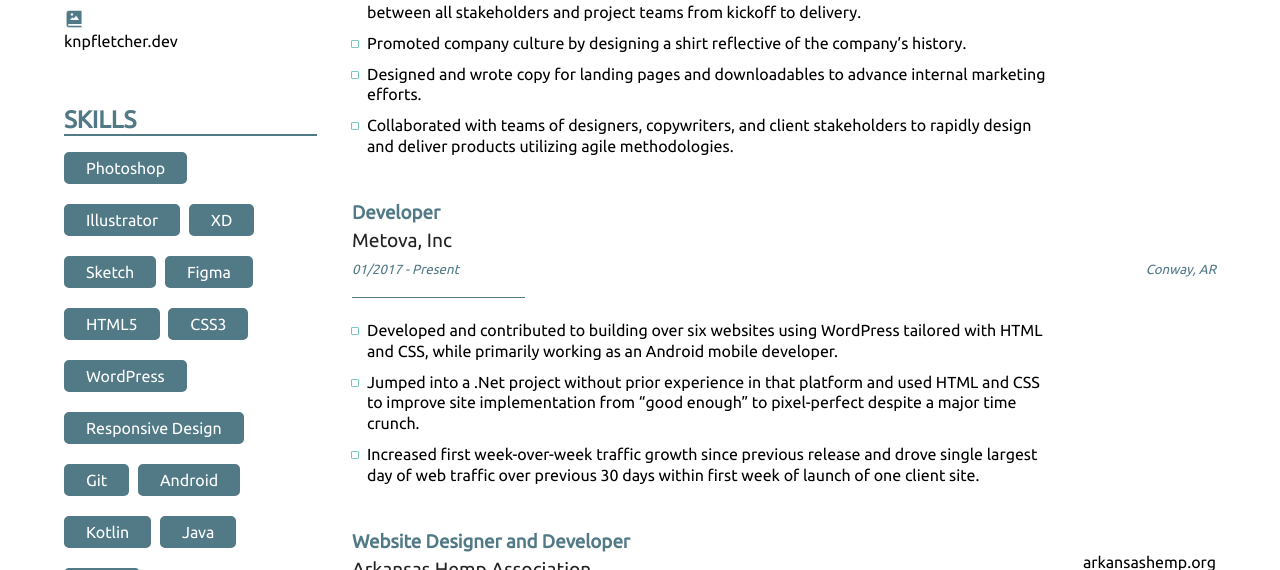
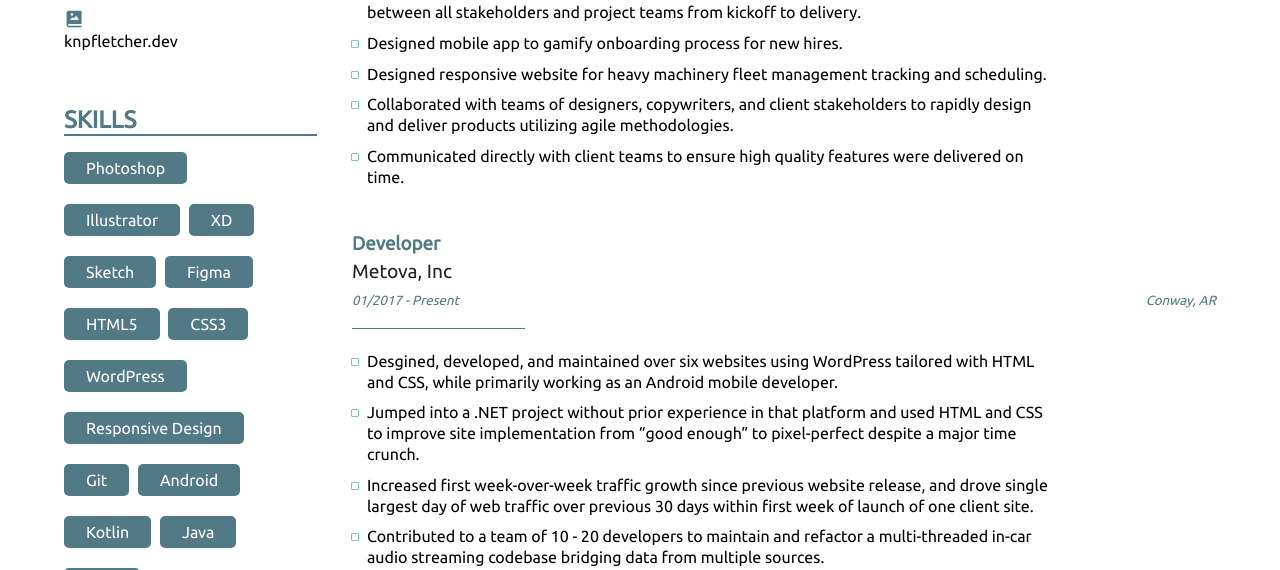
Before and after one commit to knpFletcher/Resume, a plain HTML site: page index.html in a window 1280 px wide. Shown: the part 382-952 px from the top of the page. Drawn offline with Linux system fonts and the light colour scheme.

Commit message:
Work history update

```diff
--- a/index.html
+++ b/index.html
@@ -113,9 +113,10 @@
         </div>
         <ul class="experience__details">
           <li class="experience__details__segment">Developed process for design team in order to increase communication and accountability between all stakeholders and project teams from kickoff to delivery.</li>
-          <li class="experience__details__segment">Promoted company culture by designing a shirt reflective of the company’s history.</li>
-          <li class="experience__details__segment">Designed and wrote copy for landing pages and downloadables to advance internal marketing efforts.</li>
+          <li class="experience__details__segment">Designed mobile app to gamify onboarding process for new hires.
+          <li class="experience__details__segment">Designed responsive website for heavy machinery fleet management tracking and scheduling.</li>
           <li class="experience__details__segment">Collaborated with teams of designers, copywriters, and client stakeholders to rapidly design and deliver products utilizing agile methodologies.</li>
+          <li class="experience__details__segment">Communicated directly with client teams to ensure high quality features were delivered on time.</li>
         </ul>
       </div>
 
@@ -129,9 +130,12 @@
           <h5 class="experience__location">Conway, AR</h5>
         </div>
         <ul class="experience__details">
-          <li class="experience__details__segment">Developed and contributed to building over six websites using WordPress tailored with HTML and CSS, while primarily working as an Android mobile developer.</li>
-          <li class="experience__details__segment">Jumped into a .Net project without prior experience in that platform and used HTML and CSS to improve site implementation from “good enough” to pixel-perfect despite a major time crunch.</li>
-          <li class="experience__details__segment">Increased first week-over-week traffic growth since previous release and drove single largest day of web traffic over previous 30 days within first week of launch of one client site.</li>
+          <li class="experience__details__segment">Desgined, developed, and maintained over six websites using WordPress tailored with HTML and CSS, while primarily working as an Android mobile developer.</li>
+          <li class="experience__details__segment">Jumped into a .NET project without prior experience in that platform and used HTML and CSS to improve site implementation from “good enough” to pixel-perfect despite a major time crunch.</li>
+          <li class="experience__details__segment">Increased first week-over-week traffic growth since previous website release, and drove single largest day of web traffic over previous 30 days within first week of launch of one client site.</li>
+          <li class="experience__details__segment">Contributed to a team of 10 - 20 developers to maintain and refactor a multi-threaded in-car audio streaming codebase bridging data from multiple sources.</li>
+          <li class="experience__details__segment">Maintained at least 80% code coverage in unit and integration testing to ensure clean, well-tested, and extensible code.</li>
+          <li class="experience__details__segment">Received direct praise from client for level of work and delivery.</li>
         </ul>
       </div>
 
```
